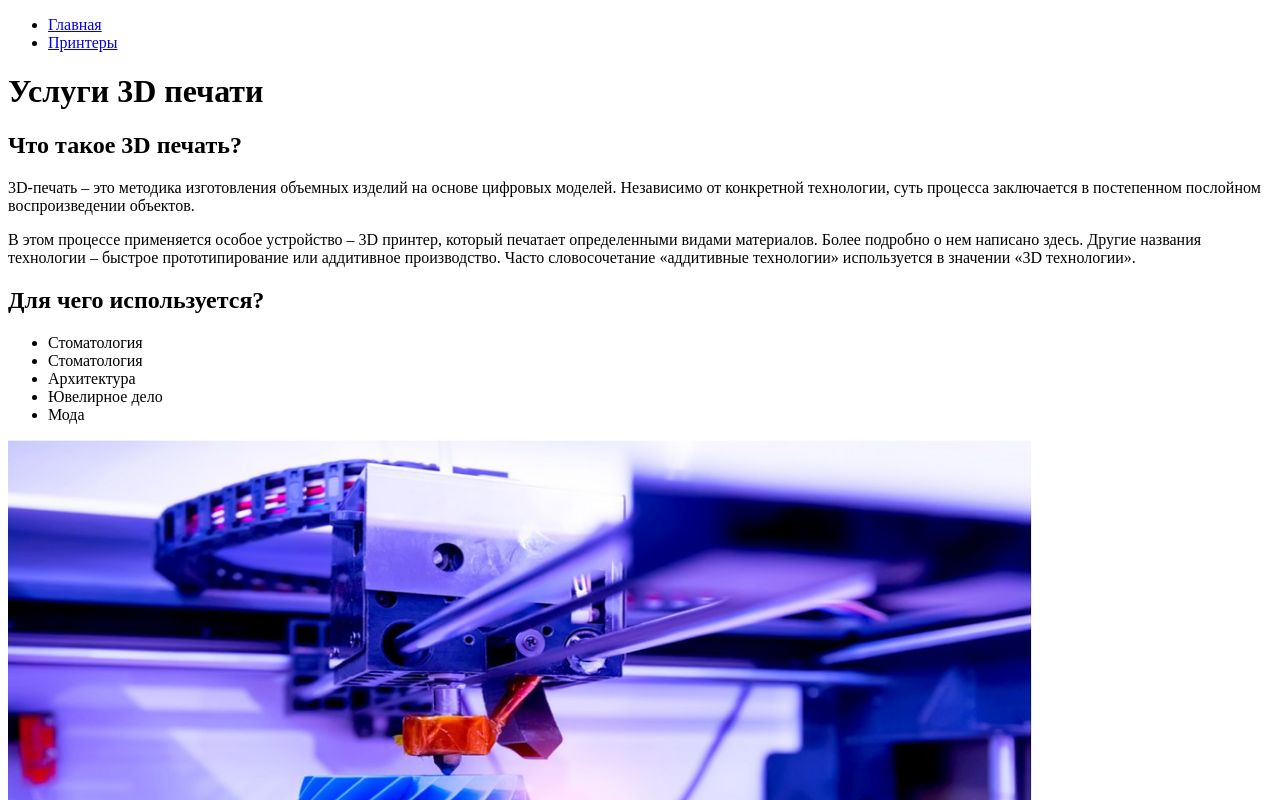
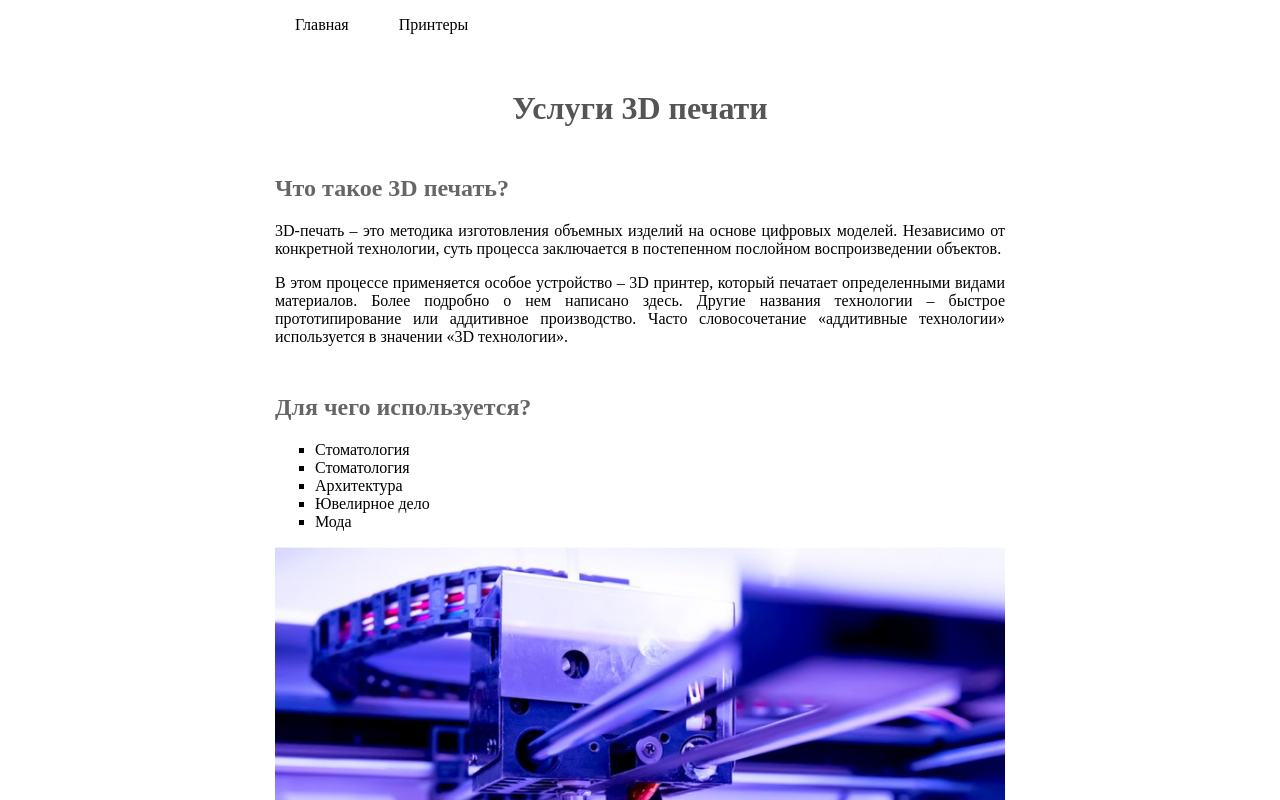
Before and after one commit to Nurmakhanov-Omar/lessons, a plain HTML site: page index.html in a window 1280 px wide. Shown: the top 800 px of the page. Drawn offline with Linux system fonts and the light colour scheme.

Commit message:
Стилизация блоков

```diff
--- a/index.html
+++ b/index.html
@@ -10,47 +10,107 @@
       content="Услуги 3Д печати по лучшим ценам в Оренбурге. Большой парк оборудования"
     />
     <meta name="keywords" content="3D, принтер, печать, моделирование" />
+
+    <style>
+      a {
+        text-decoration: none;
+        color: inherit;
+      }
+      .container {
+        max-width: 730px;
+        margin: 0 auto;
+        padding: 0 15px;
+      }
+      .menu__list {
+        list-style: none;
+        padding: 0;
+        display: flex;
+        justify-content: flex-start;
+        align-items: center;
+        gap: 10px;
+      }
+      .menu__link {
+        padding: 10px 20px;
+        transition: all 0.3s ease-in;
+      }
+      .menu__link:hover {
+        color: #ffffff;
+        background-color: #00000099;
+      }
+      .content__head {
+        margin-top: 3.5rem;
+        text-align: center;
+        color: #000000aa;
+      }
+      .content__title {
+        margin-top: 3rem;
+        color: #00000099;
+      }
+      .content__paragraph {
+        text-align: justify;
+      }
+      .list {
+        list-style: square;
+      }
+      .content__img {
+        width: 100%;
+        height: auto;
+        overflow: hidden;
+        display: flex;
+        justify-content: center;
+        align-items: center;
+      }
+    </style>
   </head>
   <body>
-    <header>
-      <nav>
-        <ul>
-          <li>
-            <a href="./index.html">Главная</a>
+    <header class="header">
+      <div class="container">
+        <nav class="menu">
+          <ul class="menu__list">
+            <li class="menu__item">
+              <a class="menu__link" href="./index.html">Главная</a>
             </li>
-          <li>
-            <a href="./printers.html">Принтеры</a>
+            <li class="menu__item">
+              <a class="menu__link" href="./printers.html">Принтеры</a>
             </li>
           </ul>
         </nav>
+      </div>
     </header>
-    <h1>Услуги 3D печати</h1>
-    <h2>Что такое 3D печать?</h2>
-    <p>
-      3D-печать – это методика изготовления объемных изделий на основе цифровых
-      моделей. Независимо от конкретной технологии, суть процесса заключается в
-      постепенном послойном воспроизведении объектов.
+    <main class="content">
+      <div class="container">
+        <h1 class="content__head">Услуги 3D печати</h1>
+        <h2 class="content__title">Что такое 3D печать?</h2>
+        <p class="content__paragraph">
+          3D-печать – это методика изготовления объемных изделий на основе
+          цифровых моделей. Независимо от конкретной технологии, суть процесса
+          заключается в постепенном послойном воспроизведении объектов.
         </p>
-    <p>
+        <p class="content__paragraph">
           В этом процессе применяется особое устройство – 3D принтер, который
-      печатает определенными видами материалов. Более подробно о нем написано
-      здесь. Другие названия технологии – быстрое прототипирование или
-      аддитивное производство. Часто словосочетание «аддитивные технологии»
-      используется в значении «3D технологии».
+          печатает определенными видами материалов. Более подробно о нем
+          написано здесь. Другие названия технологии – быстрое прототипирование
+          или аддитивное производство. Часто словосочетание «аддитивные
+          технологии» используется в значении «3D технологии».
         </p>
-    <h2>Для чего используется?</h2>
-    <ul>
-      <li>Стоматология</li>
-      <li>Стоматология</li>
-      <li>Архитектура</li>
-      <li>Ювелирное дело</li>
-      <li>Мода</li>
+        <h2 class="content__title">Для чего используется?</h2>
+        <ul class="list">
+          <li class="list__item">Стоматология</li>
+          <li class="list__item">Стоматология</li>
+          <li class="list__item">Архитектура</li>
+          <li class="list__item">Ювелирное дело</li>
+          <li class="list__item">Мода</li>
         </ul>
+        <div class="content__img">
           <img
+            class=""
             src="img/3d-print.jpg"
             alt="Распечатанная модель"
             width="1024"
             height="560"
           />
+        </div>
+      </div>
+    </main>
   </body>
 </html>
```
Also changed, not shown: printers.html (+26 -19 lines). Lines whose indentation alone changed are shown as unchanged.
